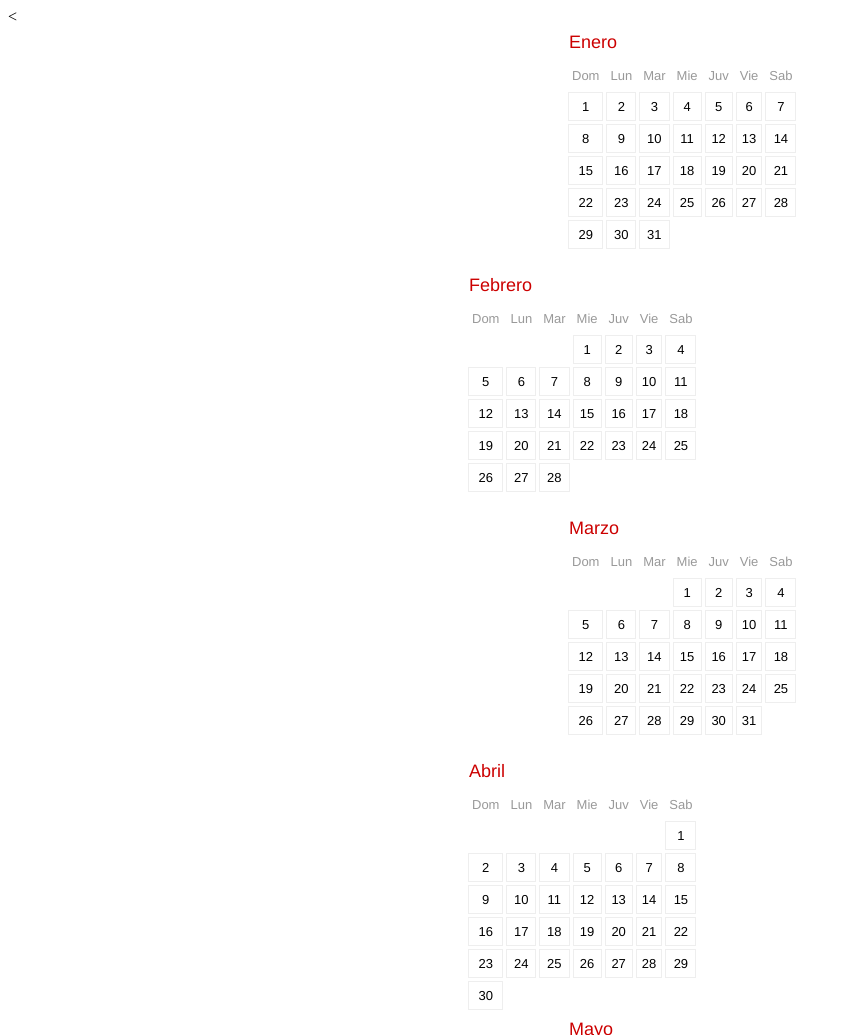
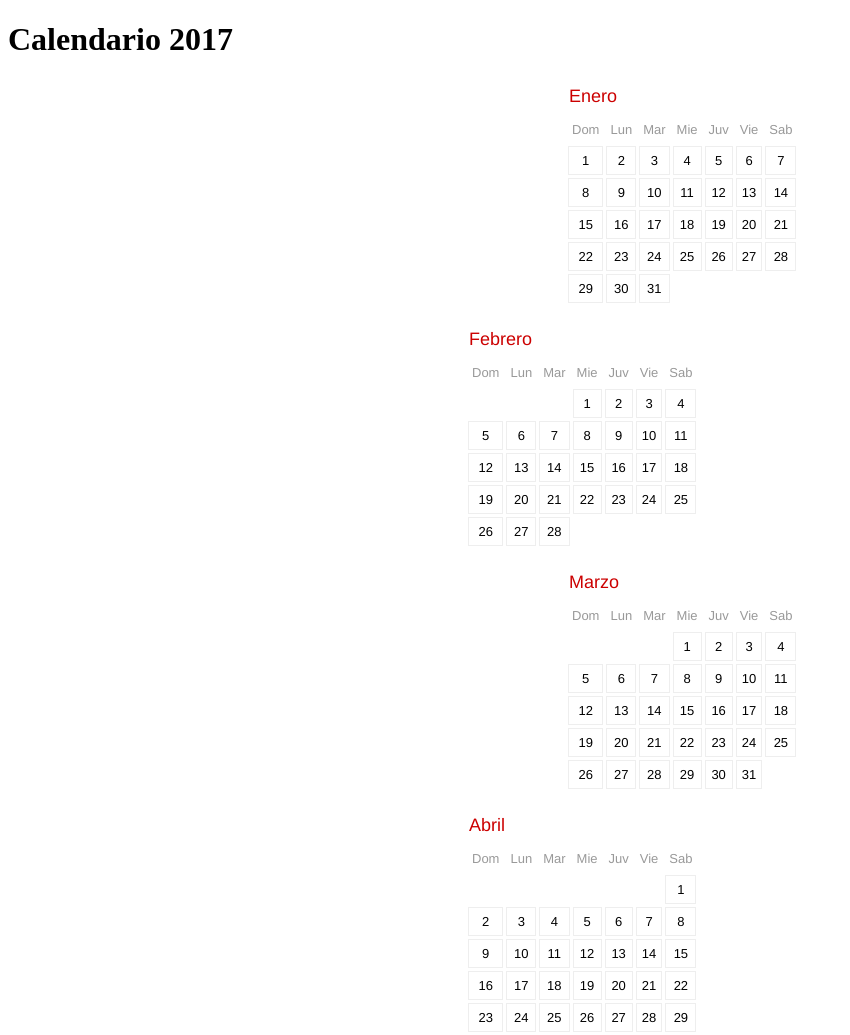
Before and after one commit to Junc87/calendario-devcode, a plain HTML site: page index.html in a window 1280 px wide. Shown: the top 1035 px of the page, without its empty margins (0-850 px from the left). Drawn offline with Linux system fonts and the light colour scheme.

Commit message:
añade encabezado

```diff
--- a/index.html
+++ b/index.html
@@ -4,9 +4,9 @@
     <meta charset="utf-8">
     <title>Calendario</title>
     <script src="main.js" defer></script>
-    <<link rel="stylesheet" href="styles.css">
+    <link rel="stylesheet" href="styles.css">
   </head>
   <body>
-
+      <h1>Calendario 2017</h1>
   </body>
 </html>
```
